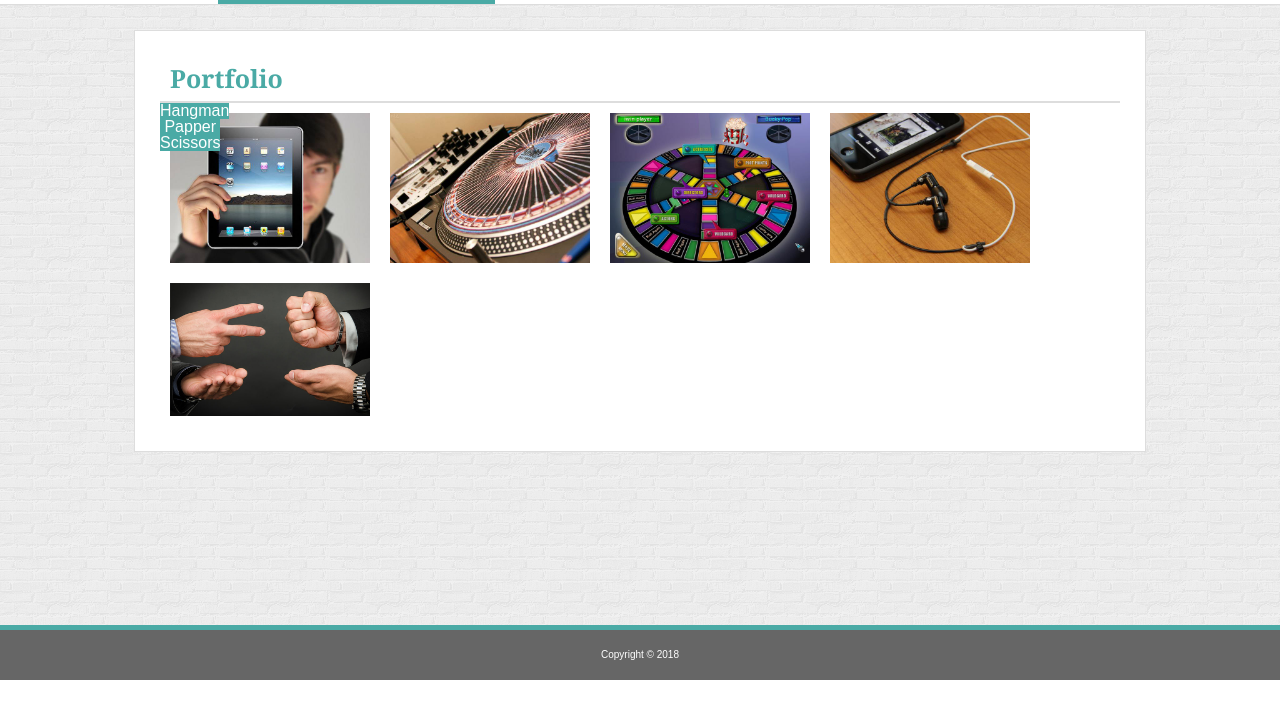
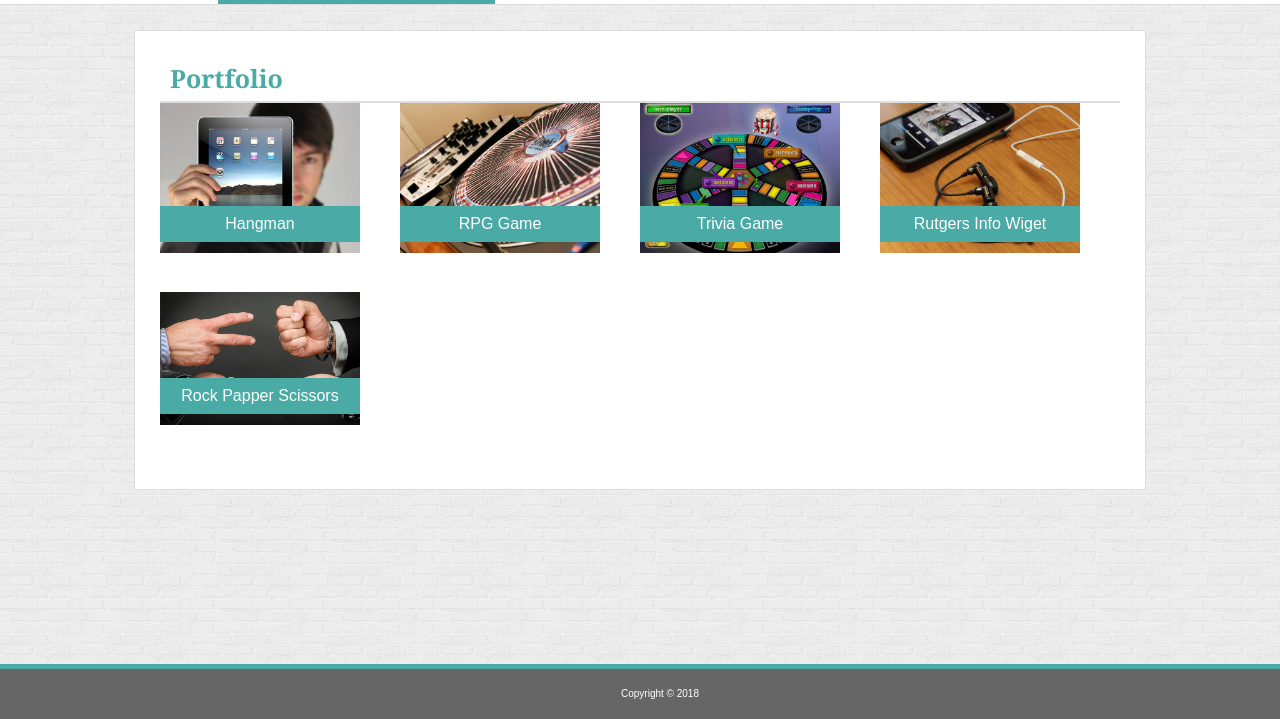
Before and after one commit to avalor1991/Basic-Portfolio, a plain HTML site: page portfolio.html in a window 1280 px wide. Shown: the part 81-800 px from the top of the page. Drawn offline with Linux system fonts and the light colour scheme.

Commit message:
initial site files

```diff
--- a/assets/css/style.css
+++ b/assets/css/style.css
@@ -1,28 +1,19 @@
 body{
     font-family: Arial, Helvetica, sans-serif;
+    background-image: url("../images/brickwall.png");
  }
 #header {
     background-color: white;
-    font-family: 'Georgia', Times, Times New Roman, serif;
-    text-align: center;
     border: #cccccc;
     border-bottom: 1px solid #dddddd;
     position: relative;
     width: auto;
-
 }
 
 #header:after {
 	content:"";
 	display: block;
-    clear:both;
-}
-
-#main{
-    background-image: url("../images/brickwall.png");
-    height: 620px;
-
-
+    clear: both;
 }
 
 #conteiner{
@@ -34,9 +25,13 @@ body{
     width: 960px;
     border: 1px solid #dddddd;
     padding: 25px;
-
 }
 
+h1, h2{
+    font-family: 'Georgia', Times, Times New Roman, serif;
+    font-size: 25px;
+    font-weight: bold;
+}
 
 h1 {
     position: relative;
@@ -45,28 +40,20 @@ h1 {
     color: white;
     float: left;
     padding: 30px;
-    font-size: 25px;
-    font-weight: bold;
-}
+    }
 h2{
     border-bottom: 2px solid #dddddd;
     padding: 10px;
     color: #4aaaa5;
-    font-size: 25px;
-    font-weight: bold;
-    font-family: 'Georgia', Times, Times New Roman, serif;
-
-}
-img{
-    position: relative;
-    float: left;
-    padding: 10px;
 }
 
-
+#avatar{
+    float: left;
+    padding: 20px;
+    width: 150px;
+}
 #nav{
     position: relative;
-    font-family: Arial, Helvetica, sans-serif;
     float: right;
     right: 17%;
     padding: 30px;
@@ -74,31 +61,27 @@ img{
 }
 
 a {
-
     text-align: center;
     text-decoration: none;
     color: #777777;
 }
 
-p{
+#text{
     text-align: justify;
     line-height: 40px;
-
 }
 
 #footer{
-    position: sticky;
+    position: fixed;
     background-color: #666666;
     text-align: center;
     color: white;
     bottom: 0;
-    position: relative;
     padding: 20px;
     font-size: 10px;
     border-top: 5px solid #4aaaa5;
-    width:  auto;
+    width:  100%;
     left: 0;
-
 }
 
 input[type=text], select, textarea {
@@ -130,99 +113,22 @@ input[type=submit]:hover {
     background-color: white;
     padding: 10px;
 }
-
-
-#Hangman {
-    position: relative;
+.block {
+    float: left;
+    margin: auto;
+    padding-right: 40px;
+    width: 200px;
+    align-self: auto;
 }
-
-#box1 {
-    position: absolute;
-
-    z-index: 1;
-}
-
-#hang {
-    position: absolute;
+.block p{
     font-family: "Arial", "Helvetica Neue", Helvetica, sans-serif;
     color: white;
     text-align: center;
+    bottom:  50px;
+    position: relative;
     background-color: #4aaaa5;
+    padding: 10px;
 }
-
-#PRG-Game {
-    position: relative;
-
+.pic{
+    width: 200px;
 }
-
-#box2 {
-    position: absolute;
-
-
-
-}
-#rpg {
-    position: absolute;
-    font-family: "Arial", "Helvetica Neue", Helvetica, sans-serif;
-    color: white;
-    text-align: center;
-    background-color: #4aaaa5;
-
-
-}
-
-#Trivia-Games {
-    position: relative;
-
-}
-
-#box3 {
-    position: absolute;
-
-
-}
-#trivia {
-    position: absolute;
-    font-family: "Arial", "Helvetica Neue", Helvetica, sans-serif;
-    color: white;
-    text-align: center;
-    background-color: #4aaaa5;
-
-}
-
-#Rutgers-Info-Widget {
-    position: relative;
-
-}
-
-#box4 {
-    position: absolute;
-
-
-
-}
-#rutgers {
-    position: absolute;
-    font-family: "Arial", "Helvetica Neue", Helvetica, sans-serif;
-    color: white;
-    background-color: #4aaaa5;
-
-}
-
-#Rock-Papper-Scissors {
-    position: relative;
-
-}
-
-#box5 {
-    position: absolute;
-
-}
-#rock {
-    position: absolute;
-    font-family: "Arial", "Helvetica Neue", Helvetica, sans-serif;
-    color: white;
-    text-align: center;
-    background-color: #4aaaa5;
-
-}
--- a/portfolio.html
+++ b/portfolio.html
@@ -19,42 +19,29 @@
             </nav>
         </div>
     </div>
-        <div id="main">
             <div id="conteiner">
                 <h2>Portfolio</h2>
-                <div id="Hangman">
-                    <img src="assets/images/Hangman.jpg" title="Hangman" width=200>
-                    <div id="box1">
-                    <div id="hang">Hangman</div>
+                <div id="img1" class="block">
+                    <img class="pic" src="assets/images/Hangman.jpg" title="Hangman" >
+                    <p>Hangman</p>
                 </div>
+                <div id="img2" class="block">
+                    <img class="pic" src="assets/images/rpg.jpg" title="RPG Game">
+                    <p>RPG Game</p>
                 </div>
-                <div id="RPG-Game">
-                    <img src="assets/images/rpg.jpg" title="RPG Game" width=200>
-                    <div id="box2">
-                    <div id="rpg">RPG Game</div>
+                <div id="img3" class="block">
+                    <img class="pic" src="assets/images/trivia.jpg" title="Trivia Game">
+                    <p>Trivia Game</p>
                 </div>
+                <div id="img4" class="block">
+                    <img class="pic" src="assets/images/rutgers.jpg" title="Rutgers Info Wiget">
+                   <p>Rutgers Info Wiget</p>
                 </div>
-                <div id="Trivia-Game">
-                    <img src="assets/images/trivia.jpg" title="Trivia Game" width=200>
-                    <div id="box3">
-                    <div id="trivia">Trivia Game</div>
-                </div>
-                </div>
-                <div id="Rutgers-Info-Wiget">
-                    <img src="assets/images/rutgers.jpg" title="Rutgers Info Wiget" width=200>
-                    <div id="box4">
-                    <div id="rutgers">Rutgers Info Wiget</div>
-                </div>
-                </div>
-                <div id="Rock-Papper-Scissors">
-                    <img src="assets/images/rock.jpg" title="Rock Papper Scissors" width=200>
-                    <div id="box5">
-                    <div id="rock">Rock Papper Scissors</div>
+                <div id="img5" class="block">
+                    <img class="pic" src="assets/images/rock.jpg" title="Rock Papper Scissors">
+                    <p>Rock Papper Scissors</p>
                 </div>
             </div>
-
-            </div>
-        </div>
     <div id="footer">
         Copyright &copy; 2018
     </div>
```
Also changed, not shown: contact.html (+0 -2 lines), index.html (+2 -5 lines).
